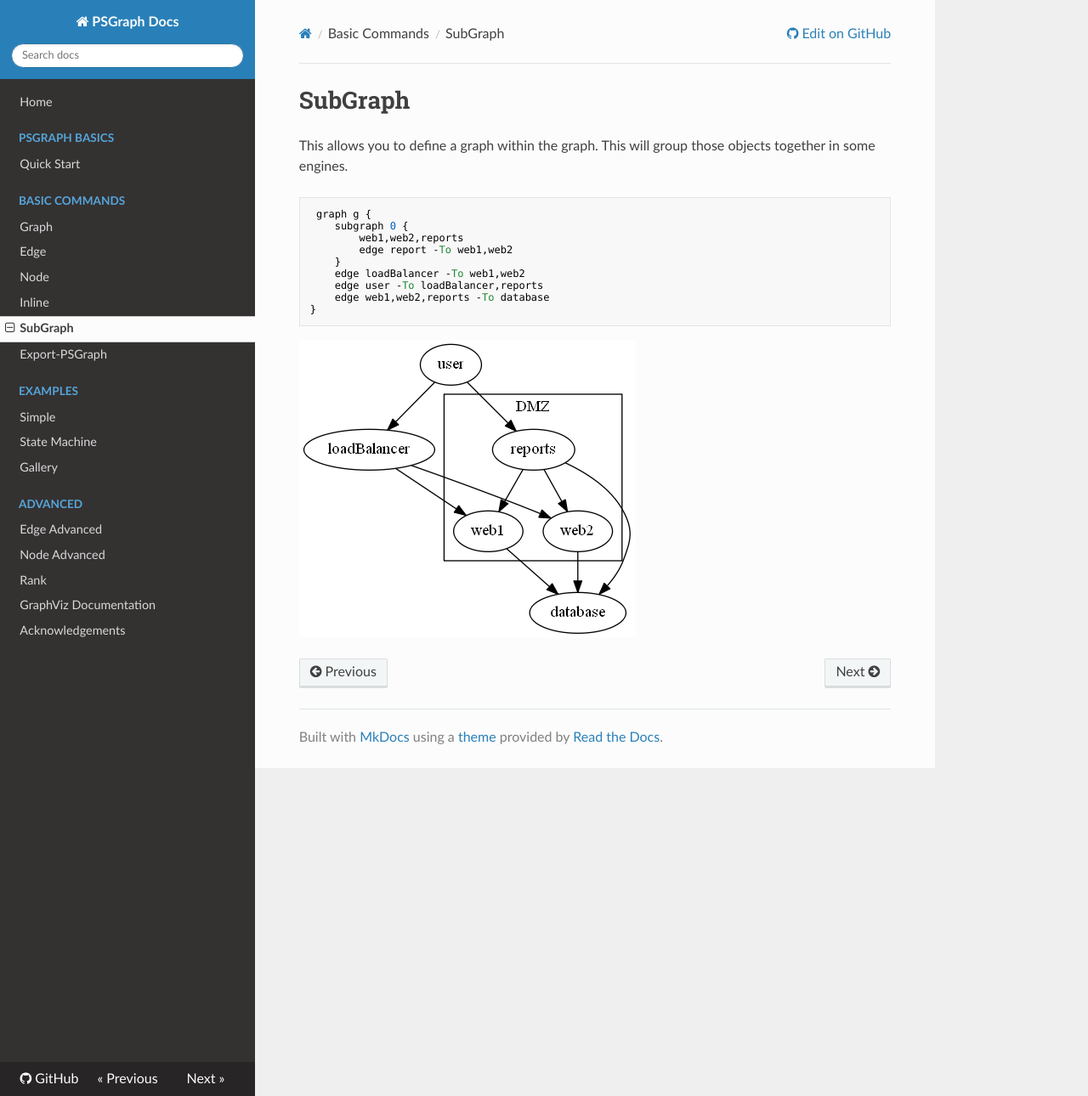
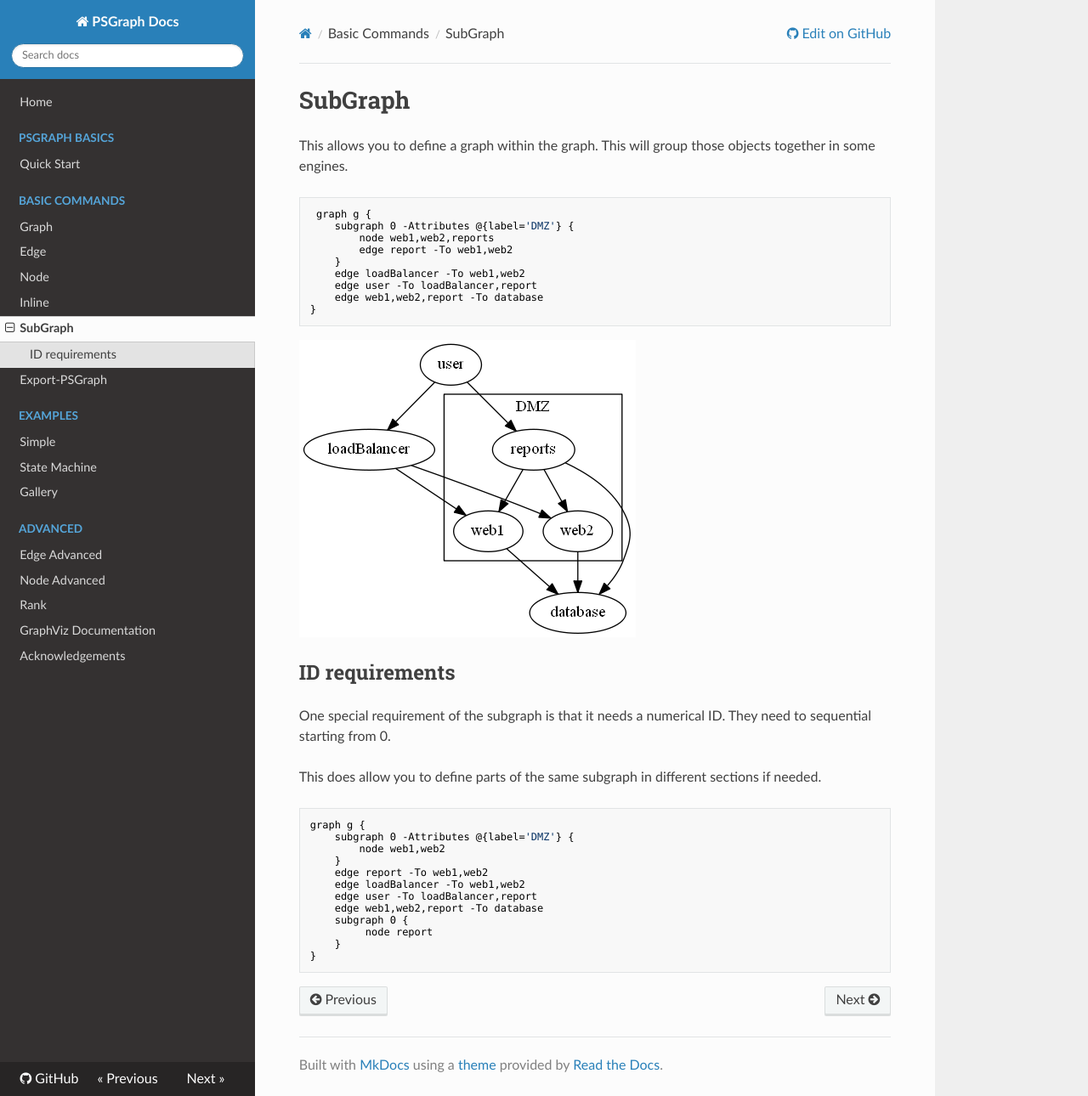
Before and after one commit to KevinMarquette/PSGraph, an MkDocs documentation site: the page built from docs/Command-SubGraph.md, in a window 1280 px wide and 1290 px high. Shown: the whole window at 85% size. Built offline with MkDocs 1.6.1, drawn with Linux system fonts in a browser that asks for light colours; nearby versions of some CDN libraries; old or Windows-style settings are respelled for this version of MkDocs.

```diff
--- a/docs/Command-SubGraph.md
+++ b/docs/Command-SubGraph.md
@@ -3,14 +3,32 @@
 This allows you to define a graph within the graph. This will group those objects together in some engines.
 
      graph g {
-        subgraph 0 {
-            web1,web2,reports
+        subgraph 0 -Attributes @{label='DMZ'} {
+            node web1,web2,reports
             edge report -To web1,web2
         }
         edge loadBalancer -To web1,web2
-        edge user -To loadBalancer,reports
-        edge web1,web2,reports -To database
+        edge user -To loadBalancer,report
+        edge web1,web2,report -To database
     }
 
 
 [![Source](images/subGraph.png)](images/subGraph.png)
+
+## ID requirements
+One special requirement of the subgraph is that it needs a numerical ID. They need to sequential starting from 0.
+
+This does allow you to define parts of the same subgraph in different sections if needed.
+
+    graph g {
+        subgraph 0 -Attributes @{label='DMZ'} {
+            node web1,web2
+        }
+        edge report -To web1,web2
+        edge loadBalancer -To web1,web2
+        edge user -To loadBalancer,report
+        edge web1,web2,report -To database
+        subgraph 0 {
+             node report
+        }
+    }
```
Also changed, not shown: docs/Command-Export-PSGraph.md (+60 -0 lines), docs/Command-Graph-Advanced.md (added, +17 -0 lines).
